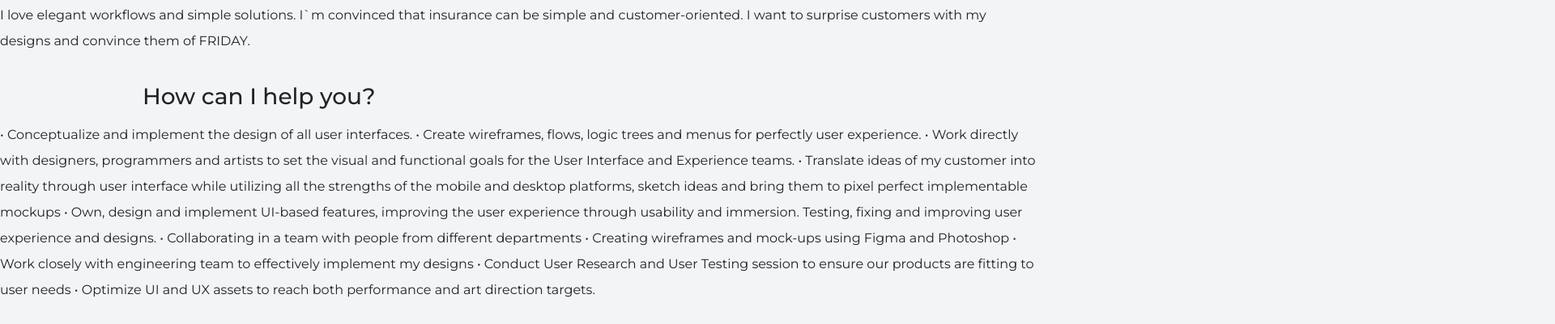
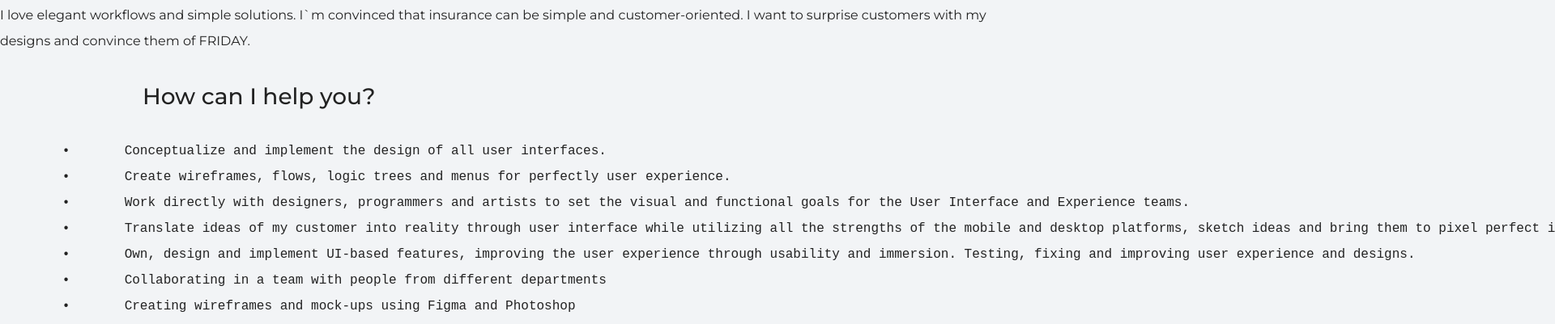
Before and after one commit to SKOROMNA/Presentation-site, a plain HTML site: page index.html in a window 1280 px wide. Shown: the part 1589-1990 px from the top of the page at 81% size, 1920 px wide, since content can reach past the window. Drawn offline with nearby package versions, Linux system fonts and the light colour scheme.

Commit message:
Code editing

```diff
--- a/index.html
+++ b/index.html
@@ -36,7 +36,9 @@
         <div class="container">
       <h3>How can I help you?</h3>
         </div>
-      <p>•	Conceptualize and implement the design of all user interfaces.
+      <p>
+        <pre>
+        •	Conceptualize and implement the design of all user interfaces.
         •	Create wireframes, flows, logic trees and menus for perfectly user experience.
         •	Work directly with designers, programmers and artists to set the visual and functional goals for the User Interface and Experience teams.
         •	Translate ideas of my customer into reality through user interface while utilizing all the strengths of the mobile and desktop platforms, sketch ideas and bring them to pixel perfect implementable mockups
@@ -46,6 +48,7 @@
         •	Work closely with engineering team to effectively implement my designs
         •	Conduct User Research and User Testing session to ensure our products are fitting to user needs
         •	Optimize UI and UX assets to reach both performance and art direction targets.
+        <pre>
         </p>
           <div class="container">
         <h3>What do i have?</h3>
```
